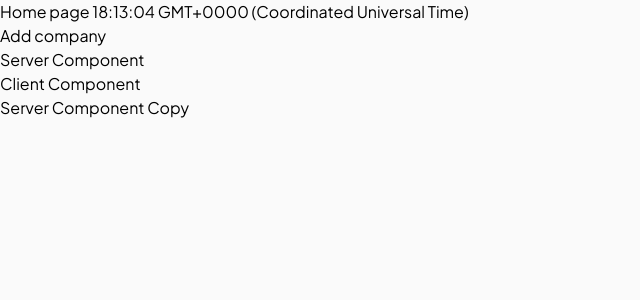
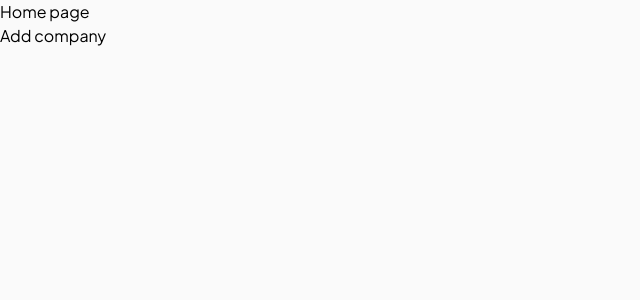
Before and after one commit to VictorFil67/crm, a Next.js app: page / in a window 1280 px wide. Shown: the top 300 px of the page, without its empty margins (0-640 px from the left). Built offline with nearby package versions, Linux system fonts and the light colour scheme.

Commit message:
apdated home page

```diff
--- a/src/app/page.tsx
+++ b/src/app/page.tsx
@@ -1,24 +1,10 @@
-import StatusLabel, { Status } from '@/app/components/status-label';
-import { headers } from 'next/headers';
 import AddCompanyButton from '@/app/components/add-company-button';
-import ServerComponent from '@/app/components/server-component';
-import ClientComponent from '@/app/components/client-component';
-import ServerComponentCopy from '@/app/components/server-component copy';
 
 export default function Home() {
-  console.log(headers());
   return (
     <main>
-      <h1 className="text-xl">Home page {new Date().toTimeString()}</h1>
-      {/* <StatusLabel status={Status.Active}>Active</StatusLabel>
-      <StatusLabel status={Status.NotActive}>Not Active</StatusLabel>
-      <StatusLabel status={Status.Pending}>Pending</StatusLabel>
-      <StatusLabel status={Status.Suspended}>Suspended</StatusLabel> */}
+      <h1 className="text-xl">Home page</h1>
       <AddCompanyButton />
-      <ServerComponent />
-      <ClientComponent>
-        <ServerComponentCopy />
-      </ClientComponent>
     </main>
   );
 }
```
